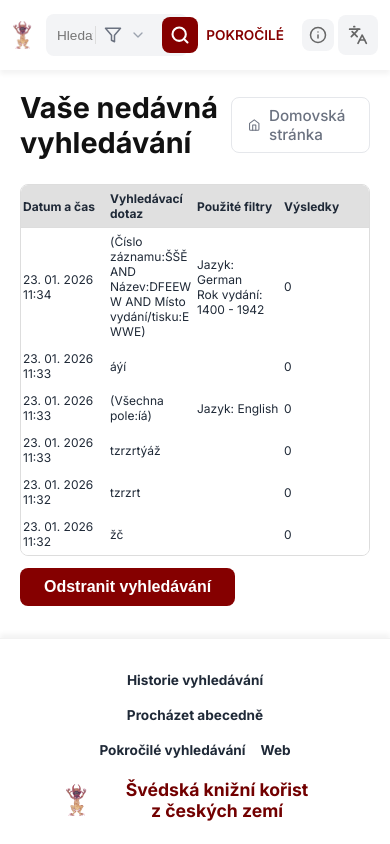
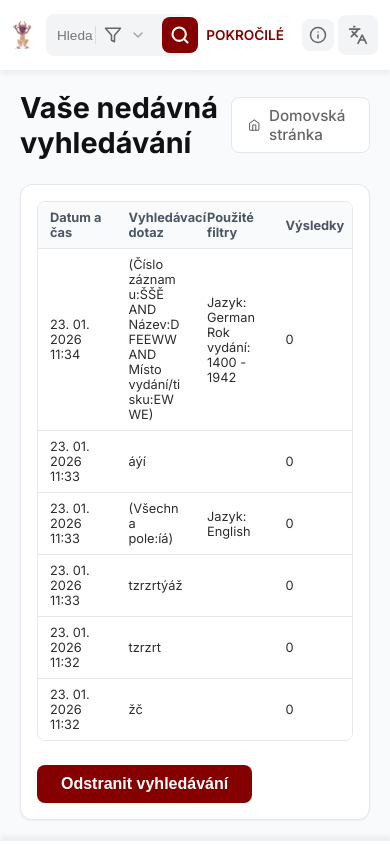
Before and after one commit to sol239/krigsbyte, a Nuxt app: page /history in a window 390 px wide. Shown: the top 844 px of the page. Built offline with nearby package versions, Linux system fonts and the light colour scheme.

Commit message:
Update code

```diff
--- a/app/components/FacetSidebar.vue
+++ b/app/components/FacetSidebar.vue
@@ -179,8 +179,7 @@ const documentTypes = [
 
 <style scoped>
 .facet-sidebar {
-  width: 280px;
-  flex-shrink: 0;
+  flex: 1;
   background: var(--bg-card, #fff);
   border-radius: var(--radius, 12px);
   border: 1px solid var(--border-color, #e5e7eb);
--- a/app/pages/alphabetical/index.vue
+++ b/app/pages/alphabetical/index.vue
@@ -15,6 +15,8 @@
                         Domovská stránka
                     </a>
                 </div>
+
+                <div class="browse-card">
                     <div class="browse-row">
                         <span class="browse-label">Prohlížet abecedně</span>
 
@@ -39,6 +41,7 @@
                         <input type="text" class="modern-input browse-input" v-model="searchText" placeholder="" />
 
                         <button class="btn-primary-large">Procházet</button>
+                    </div>
                 </div>
             </div>
         </main>
@@ -92,7 +95,8 @@ useHead({
     --primary-hover: #600000;
     --text-main: #2d2d2d;
     --text-muted: #666;
-    --bg-body: #ffffff;
+    --bg-body: #f9fafb;
+    --border-color: #e5e7eb;
 }
 
 * {
@@ -169,7 +173,7 @@ h1 {
     padding: 8px 16px;
     border-radius: 8px;
     background: #fff;
-    border: 1px solid #e5e7eb;
+    border: 1px solid var(--border-color);
     transition: all 0.2s;
 }
 
@@ -177,6 +181,15 @@ h1 {
     color: var(--primary);
     border-color: var(--primary);
     background: #fff;
+}
+
+/* --- BROWSE CARD --- */
+.browse-card {
+    background: #fff;
+    padding: 40px;
+    border-radius: 12px;
+    border: 1px solid var(--border-color);
+    box-shadow: 0 1px 2px rgba(0, 0, 0, 0.05);
 }
 
 .browse-row {
@@ -211,7 +224,7 @@ h1 {
     justify-content: space-between;
     padding: 10px 14px;
     background: #fff;
-    border: 1px solid #e5e7eb;
+    border: 1px solid var(--border-color);
     border-radius: 8px;
     font-size: 0.95rem;
     color: var(--text-main);
@@ -243,7 +256,7 @@ h1 {
     left: 0;
     width: 100%;
     background: #fff;
-    border: 1px solid #e5e7eb;
+    border: 1px solid var(--border-color);
     border-radius: 8px;
     box-shadow: 0 4px 6px -1px rgba(0, 0, 0, 0.1), 0 2px 4px -1px rgba(0, 0, 0, 0.06);
     z-index: 50;
@@ -276,7 +289,7 @@ h1 {
 .modern-input {
     width: 200px;
     padding: 10px 14px;
-    border: 1px solid #e5e7eb;
+    border: 1px solid var(--border-color);
     border-radius: 8px;
     font-size: 0.95rem;
     transition: all 0.2s;
@@ -309,9 +322,19 @@ h1 {
 }
 
 /* --- RESPONSIVE --- */
+@media (max-width: 1024px) {
+    .browse-content {
+        padding: 40px;
+    }
+}
+
 @media (max-width: 768px) {
     .browse-content {
         padding: 20px;
+    }
+
+    .browse-card {
+        padding: 24px;
     }
 
     .browse-row {
--- a/app/pages/history/index.vue
+++ b/app/pages/history/index.vue
@@ -14,6 +14,8 @@
             Domovská stránka
           </a>
         </div>
+
+        <div class="history-card">
           <div class="history-table-wrapper">
             <table class="history-table">
               <thead>
@@ -34,7 +36,10 @@
               </tbody>
             </table>
           </div>
+          <div class="history-actions">
             <button class="remove-btn">Odstranit vyhledávání</button>
+          </div>
+        </div>
       </div>
     </main>
     <Footer />
@@ -101,7 +106,12 @@ useHead({
 <style>
 /* --- DESIGN SYSTÉM --- */
 :root {
-  --bg-body: #ffffff;
+  --primary: #850000;
+  --primary-hover: #600000;
+  --text-main: #2d2d2d;
+  --text-muted: #666;
+  --bg-body: #f9fafb;
+  --border-color: #e5e7eb;
 }
 
 * {
@@ -171,7 +181,7 @@ h1 {
   padding: 8px 16px;
   border-radius: 8px;
   background: #fff;
-  border: 1px solid #e5e7eb;
+  border: 1px solid var(--border-color);
   transition: all 0.2s;
 }
 
@@ -180,10 +190,20 @@ h1 {
   border-color: var(--primary);
 }
 
+/* --- HISTORY CARD --- */
+.history-card {
+  background: #fff;
+  padding: 24px;
+  border-radius: 12px;
+  border: 1px solid var(--border-color);
+  box-shadow: 0 1px 2px rgba(0, 0, 0, 0.05);
+}
+
 .history-table-wrapper {
-  margin-bottom: 12px;
-  border: 1px solid #ddd;
+  margin-bottom: 24px;
+  border: 1px solid var(--border-color);
   border-radius: 8px;
+  overflow: hidden;
   overflow-x: auto;
   -webkit-overflow-scrolling: touch;
 }
@@ -196,27 +216,26 @@ h1 {
 }
 
 .history-table thead {
-  position: sticky;
-  top: 0;
-  background: #e0e0e0;
-  z-index: 10;
+  background: #f9fafb;
 }
 
 .history-table th {
   padding: 12px 16px;
   text-align: left;
   font-weight: 700;
-  font-size: 0.98rem;
-  border-bottom: 1px solid #ddd;
+  font-size: 0.9rem;
+  color: #4b5563;
+  border-bottom: 1px solid var(--border-color);
 }
 
 .history-table td {
-  padding: 14px 8px;
+  padding: 14px 16px;
   font-size: 0.95rem;
   color: var(--text-main);
   max-width: 120px;
   word-break: break-word;
   white-space: normal;
+  border-bottom: 1px solid var(--border-color);
 }
 
 .history-table td:nth-child(2),
@@ -227,11 +246,16 @@ h1 {
 }
 
 .history-table tbody tr:hover {
-  background: #f7f7f7;
+  background: #f9fafb;
 }
 
 .history-table tbody tr:last-child td {
   border-bottom: none;
+}
+
+.history-actions {
+  display: flex;
+  justify-content: flex-start;
 }
 
 .remove-btn {
@@ -239,7 +263,6 @@ h1 {
   color: #fff;
   border: none;
   padding: 10px 24px;
-  margin-bottom: 12px;
   border-radius: 8px;
   font-size: 1rem;
   font-weight: 600;
@@ -252,26 +275,25 @@ h1 {
 }
 
 /* --- MOBILE RESPONSIVE --- */
+@media (max-width: 1024px) {
+  .history-content {
+    padding: 40px;
+  }
+}
+
 @media (max-width: 768px) {
   .history-content {
     padding: 20px;
   }
 
+  .history-card {
+    padding: 16px;
+  }
+
   .history-table th,
   .history-table td {
     font-size: 0.8rem;
-    padding: 8px 4px;
-    max-width: 80px;
-  }
-}
-
-@media (max-width: 480px) {
-
-  .history-table th,
-  .history-table td {
-    font-size: 0.75rem;
-    padding: 6px 2px;
-    max-width: 60px;
+    padding: 8px 12px;
   }
 }
 </style>
--- a/app/pages/search/advanced/index.vue
+++ b/app/pages/search/advanced/index.vue
@@ -15,6 +15,8 @@
                         Domovská stránka
                     </a>
                 </div>
+
+                <div class="advanced-card">
                     <div class="card-header">
                         <h2>Kritéria vyhledávání</h2>
 
@@ -183,6 +185,7 @@
                         <button class="btn-primary-large">Vyhledat</button>
                     </div>
                 </div>
+            </div>
         </main>
         <Footer />
     </div>
@@ -301,7 +304,8 @@ useHead({
     --primary-hover: #600000;
     --text-main: #2d2d2d;
     --text-muted: #666;
-    --bg-body: #ffffff;
+    --bg-body: #f9fafb;
+    --border-color: #e5e7eb;
 }
 
 * {
@@ -383,7 +387,7 @@ h3 {
     padding: 8px 16px;
     border-radius: 8px;
     background: #fff;
-    border: 1px solid #e5e7eb;
+    border: 1px solid var(--border-color);
     transition: all 0.2s;
 }
 
@@ -393,13 +397,22 @@ h3 {
     background: #fff;
 }
 
+/* --- ADVANCED CARD --- */
+.advanced-card {
+    background: #fff;
+    padding: 40px;
+    border-radius: 12px;
+    border: 1px solid var(--border-color);
+    box-shadow: 0 1px 2px rgba(0, 0, 0, 0.05);
+}
+
 .card-header {
     display: flex;
     justify-content: space-between;
     align-items: center;
-    margin-bottom: 20px;
+    margin-bottom: 32px;
     padding-bottom: 16px;
-    border-bottom: 1px solid #e5e7eb;
+    border-bottom: 1px solid var(--border-color);
 }
 
 .card-header h2 {
@@ -415,7 +428,7 @@ h3 {
 
 .group-divider {
     border: none;
-    border-top: 1px solid #e5e7eb;
+    border-top: 1px solid var(--border-color);
     margin: 32px 0;
 }
 
@@ -511,7 +524,7 @@ h3 {
     justify-content: space-between;
     padding: 10px 14px;
     background: #fff;
-    border: 1px solid #e5e7eb;
+    border: 1px solid var(--border-color);
     border-radius: 8px;
     font-size: 0.95rem;
     color: var(--text-main);
@@ -542,10 +555,9 @@ h3 {
     top: calc(100% + 4px);
     left: 0;
     width: 100%;
-    /* Match trigger width */
     min-width: 10rem;
     background: #fff;
-    border: 1px solid #e5e7eb;
+    border: 1px solid var(--border-color);
     border-radius: 8px;
     box-shadow: 0 4px 6px -1px rgba(0, 0, 0, 0.1), 0 2px 4px -1px rgba(0, 0, 0, 0.06);
     z-index: 50;
@@ -592,7 +604,7 @@ h3 {
 .modern-input {
     width: 100%;
     padding: 10px 14px;
-    border: 1px solid #e5e7eb;
+    border: 1px solid var(--border-color);
     border-radius: 8px;
     font-size: 0.95rem;
     transition: all 0.2s;
@@ -674,7 +686,7 @@ h3 {
 .modern-multi-select {
     width: 240px;
     height: 180px;
-    border: 1px solid #e5e7eb;
+    border: 1px solid var(--border-color);
     border-radius: 8px;
     padding: 8px 0;
     font-family: inherit;
@@ -817,7 +829,7 @@ h3 {
     justify-content: flex-end;
     margin-top: 40px;
     padding-top: 32px;
-    border-top: 1px solid #111;
+    border-top: 1px solid var(--border-color);
 }
 
 .btn-primary-large {
@@ -840,9 +852,19 @@ h3 {
 }
 
 /* --- RESPONSIVE --- */
+@media (max-width: 1024px) {
+    .advanced-search-content {
+        padding: 40px;
+    }
+}
+
 @media (max-width: 768px) {
     .advanced-search-content {
         padding: 20px;
+    }
+
+    .advanced-card {
+        padding: 24px;
     }
 
     .search-row {
@@ -875,7 +897,7 @@ h3 {
 /* Divider between filter cards */
 .filter-divider {
     border: none;
-    border-top: 1px solid #111;
+    border-top: 1px solid var(--border-color);
     margin: 32px 0;
     grid-column: 1 / -1;
     height: 0;
--- a/app/pages/search/index.vue
+++ b/app/pages/search/index.vue
@@ -30,12 +30,13 @@ useHead({
 :root {
   --primary: #850000;
   --primary-hover: #600000;
-  --bg-body: #ffffff;
+  --bg-body: #f9fafb;
   --bg-header: rgba(255, 255, 255, 0.98);
   --bg-footer: #fff;
   --bg-input: #f1f1f1;
   --text-main: #2d2d2d;
   --text-muted: #666;
+  --border-color: #e5e7eb;
   --shadow: 0 4px 20px rgba(0, 0, 0, 0.08);
   --transition: all 0.25s ease;
 }
```
Also changed, not shown: app/components/homeContent.vue (+46 -76 lines), app/pages/search/results/index.vue (+24 -24 lines). Lines whose indentation alone changed are shown as unchanged.
